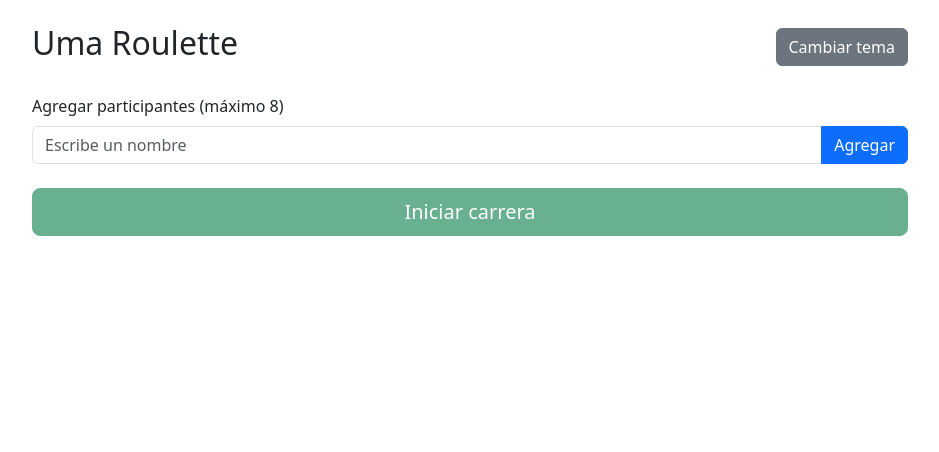
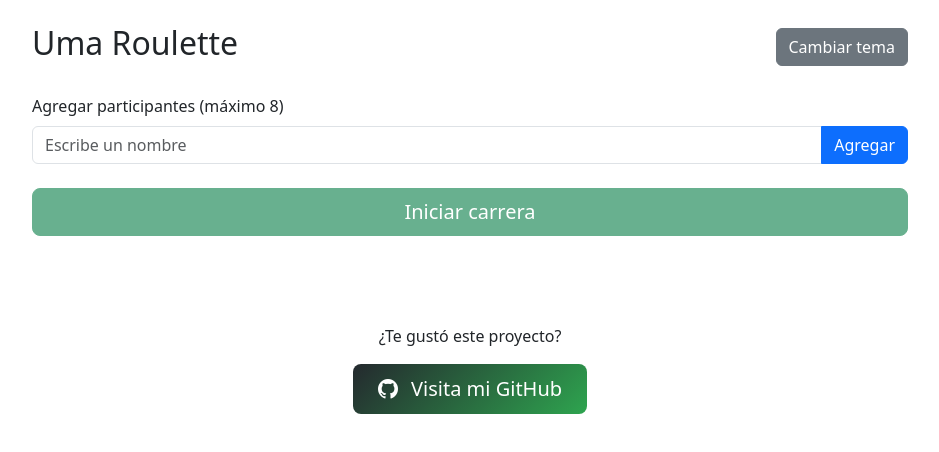
Before and after one commit to jitv-dev/uma-roulette, a plain HTML site: page index.html in a window 1280 px wide. Shown: the whole page, without its empty margins (170-1109 px from the left). Drawn offline with nearby package versions, Linux system fonts and the light colour scheme.

Commit message:
boton github

```diff
--- a/index.html
+++ b/index.html
@@ -6,6 +6,7 @@
     <meta name="viewport" content="width=device-width, initial-scale=1.0">
     <title>Carrera Battle Royale</title>
     <link href="https://cdn.jsdelivr.net/npm/bootstrap@5.3.2/dist/css/bootstrap.min.css" rel="stylesheet">
+    <link rel="stylesheet" href="https://cdn.jsdelivr.net/npm/bootstrap-icons@1.10.0/font/bootstrap-icons.css">
     <link rel="stylesheet" href="styles.css">
 </head>
 
@@ -38,7 +39,15 @@
 
         <div id="cuadroGanador" style="display: none;"></div>
 
+        <div class="text-center mt-5 pt-4">
+            <p class="mb-3">¿Te gustó este proyecto?</p>
+            <a href="https://github.com/jitv-dev" target="_blank" class="btn btn-lg btn-github-gradient">
+                <i class="bi bi-github me-2"></i>
+                Visita mi GitHub
+            </a>
+        </div>
     </div>
+
 
     <script src="script.js"></script>
 </body>
--- a/styles.css
+++ b/styles.css
@@ -133,3 +133,30 @@ body.modo-oscuro .chip-participante {
 body.modo-oscuro .sin-participantes {
     color: #666;
 }
+
+.btn-github-gradient {
+    background: linear-gradient(135deg, #24292e 0%, #2ea44f 100%);
+    color: white;
+    border: none;
+    border-radius: 8px;
+    padding: 10px 25px;
+    font-weight: 500;
+    transition: all 0.3s ease;
+}
+
+.btn-github-gradient:hover {
+    transform: translateY(-3px);
+    box-shadow: 0 6px 20px rgba(46, 164, 79, 0.4);
+    color: white;
+}
+
+/* Asegurar que el ícono se vea bien en modo oscuro */
+body.modo-oscuro .btn-outline-dark {
+    border-color: #e0e0e0;
+    color: #e0e0e0;
+}
+
+body.modo-oscuro .btn-outline-dark:hover {
+    background-color: #e0e0e0;
+    color: #1a1a1a;
+}
```
